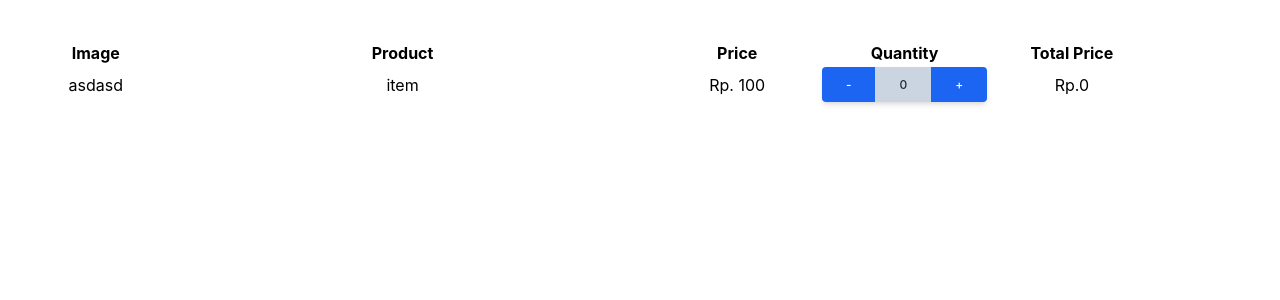
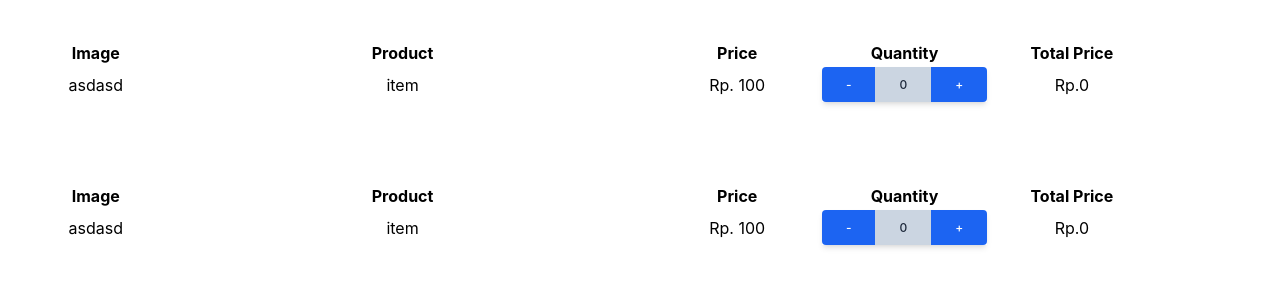
Before and after one commit to azrayaal/event-web, a Next.js app: page /coba in a window 1280 px wide. Shown: the top 300 px of the page. Built offline with nearby package versions, Linux system fonts and the light colour scheme.

Commit message:
update Quantity

```diff
--- a/pages/coba.tsx
+++ b/pages/coba.tsx
@@ -16,7 +16,12 @@ export default function CobaIncrement() {
     }
   };
 
+  const total = () => {
+    price * count;
+  };
+
   return (
+    <>
       <div className="px-10 py-10">
         <table className="table table-bordered ">
           <thead>
@@ -66,35 +71,55 @@ export default function CobaIncrement() {
           </tbody>
         </table>
       </div>
+      <div className="px-10 py-10">
+        <table className="table table-bordered ">
+          <thead>
+            <tr>
+              <th>Image</th>
+              <th>Product</th>
+              <th className="text-center">Price</th>
+              <th className="text-center">Quantity</th>
+              <th className="text-center">Total Price</th>
+            </tr>
+          </thead>
+          <tbody>
+            <tr key="">
+              <td className="text-center" width="10%">
+                asdasd
+              </td>
+              <td className="text-center">item</td>
+              <td width="15%" className="text-center">
+                Rp. {price}
+              </td>
+              <td width="15%">
+                <div className="flex items-center justify-center">
+                  <div className="inline-flex shadow-md hover:shadow-lg focus:shadow-lg" role="group">
+                    <button
+                      onClick={CounterDecrement}
+                      type="button"
+                      className="rounded-l inline-block px-6 py-2.5 bg-blue-600 text-white font-medium text-xs leading-tight uppercase hover:bg-blue-700 focus:bg-blue-700 focus:outline-none focus:ring-0 active:bg-blue-800 transition duration-150 ease-in-out"
+                    >
+                      -
+                    </button>
+                    <div className=" inline-block px-6 py-2.5 bg-slate-300 text-slate-800 font-medium text-xs leading-tight uppercase "> {count} </div>
+                    <button
+                      onClick={CounterIncrement}
+                      type="button"
+                      className=" rounded-r inline-block px-6 py-2.5 bg-blue-600 text-white font-medium text-xs leading-tight uppercase hover:bg-blue-700 focus:bg-blue-700 focus:outline-none focus:ring-0 active:bg-blue-800 transition duration-150 ease-in-out"
+                    >
+                      +
+                    </button>
+                  </div>
+                </div>
+              </td>
+              <td width="15%" className="text-center">
+                Rp.
+                {price * count}
+              </td>
+            </tr>
+          </tbody>
+        </table>
+      </div>
+    </>
   );
 }
-
-// import { useState } from 'react';
-// const Count = () => {
-//   const [price, setPrice] = useState(0);
-
-//   const CounterIncrement = () => {
-//     setPrice(price + 1);
-//   };
-//   const CounterDecrement = () => {
-//     if (price > 0) {
-//       setPrice(price - 1);
-//     } else {
-//       null;
-//     }
-//   };
-//   //   const ResetCounter = () => {
-//   //     setPrice(0);
-//   //   };
-
-//   return (
-//     <div>
-//       <p>Count Value: {price}</p>
-//       <button onClick={CounterIncrement}>Counter Increment</button>
-//       <button onClick={CounterDecrement}>Counter Decrement</button>
-//       {/* <button onClick={ResetCounter}>Reset</button> */}
-//     </div>
-//   );
-// };
-
-// export default Count;
--- a/pages/event/[id].tsx
+++ b/pages/event/[id].tsx
@@ -3,6 +3,7 @@ import Link from 'next/link';
 import { useRouter } from 'next/router';
 import { useCallback, useEffect, useState } from 'react';
 import CategoryCards from '../../components/cards/card-category';
+import PriceItem from '../../components/cards/card-category/priceItem';
 import Footers from '../../components/footer';
 import Navbars from '../../components/header';
 import { CategoryTypes, TalentTypes } from '../../services/data-types';
@@ -12,28 +13,19 @@ import '../../styles/Event.module.css';
 export default function EventDetails() {
   const [clicked, setClicked] = useState('');
   const [clicked2, setClicked2] = useState('');
+  const { query, isReady } = useRouter();
+  const [categoryItem, setCategoryItem] = useState([]);
+  const [count, setCount] = useState(0);
+  const [talentItem, setTalentitem] = useState([]);
 
-  // const [price, setPrice] = useState(1000);
-
-  // const CounterIncrement = () => {
-  //   setCount(count + 1);
-  // };
-  // const CounterDecrement = () => {
-  //   if (count > 0) {
-  //     setCount(count - 1);
-  //   } else {
-  //     null;
-  //   }
-  // };
+  let totalCartPrice = 0;
+  const router = useRouter();
+  const IMG = process.env.NEXT_PUBLIC_IMG;
 
   const handleClick = () => {
     clicked ? setClicked('') : setClicked(' buttonbeliticketmobile w-full h-full bg-white z-30 absolute top-0 ');
     clicked2 ? setClicked2('') : setClicked2(' hidden ');
   };
-
-  const [total, setTotal] = useState(0);
-
-  const { query, isReady } = useRouter();
 
   const [dataItem, setDataItem] = useState({
     event_name: '',
@@ -43,33 +35,38 @@ export default function EventDetails() {
     banner: '',
   });
 
-  const [talentItem, setTalentitem] = useState([]);
-  const [categoryItem, setCategoryItem] = useState([]);
+  const handleChange = (item: any, d) => {
+    const ind = categoryItem.indexOf(item);
+    const arr = categoryItem;
+    arr[ind].quantity += d;
+
+    if (arr[ind].quantity === 0) arr[ind].quantity = 1;
+    setCategoryItem([...arr]);
+  };
 
   const getEventDetailAPI = useCallback(async (id: any) => {
     const data = await getDetailEvent(id);
-    console.log('data detail=>', data);
+    console.log('data detail=>', data.data);
     setDataItem(data.data);
     setTalentitem(data.data.talent);
     setCategoryItem(data.data.category);
   }, []);
 
   useEffect(() => {
-    // const getDataCount = localStorage.getItem('data-count');
-    // setTotal(getDataCount);
-    // console.log('data Count', getDataCount);
     getEventDetailAPI(query.id);
   }, [isReady]);
 
-  const router = useRouter();
-
   const onSubmit = () => {
     console.log('haha');
+    const dataTotal = {
+      totalCartPrice,
+      // categoryItem,
+    };
     localStorage.setItem('data-item', JSON.stringify(dataItem));
+    localStorage.setItem('data-total', JSON.stringify(dataTotal));
+    console.log('data total', dataTotal);
     router.push('/payment');
   };
-
-  const IMG = process.env.NEXT_PUBLIC_IMG;
 
   return (
     <div className="bodyasli bg-slate-100">
@@ -149,16 +146,56 @@ export default function EventDetails() {
                     <div className="font-bold text-xl mb-2 pb-1 ">Ticket Category</div>
                   </div>
                   <div className="px-3 py-2 bg-slate-200 divide-x-2 " />
-                  {/* {categoryItem.map((item: CategoryTypes) => {
-                    return <CategoryCards category_name={item.category_name} price={item.price} key={item._id} id={item._id} />;
-                  })} */}
-                  <CategoryCards />
+
+                  {categoryItem.map((item: CategoryTypes, idx) => {
+                    totalCartPrice += item.price * item.quantity;
+                    return (
+                      <div className="px-3 py-2 bg-slate-200 divide-x-2 " key={idx} id={item._id}>
+                        <div className=" text-xl mb-2 ">
+                          <div className=" space-y-3 border-yellow-500 border-solid border-l-4 rounded-lg">
+                            <div className="group flex items-center rounded-lg bg-white p-3 text-base font-bold text-gray-900  dark:bg-gray-600 dark:text-white ">
+                              <div className=" flex-1">
+                                <div className="ml-3 text-xs whitespace-nowrap">{item.category_name}</div>
+                                <ul className="">
+                                  <li className="inline-block ml-3">
+                                    <PriceItem price={item.price} key={item._id} />
+                                  </li>
+                                  <li className="inline-block float-right mr-3">
+                                    <div className="flex items-center justify-center">
+                                      <div className="inline-flex shadow-md hover:shadow-lg focus:shadow-lg" role="group">
+                                        <button
+                                          onClick={() => handleChange(item, -1)}
+                                          type="button"
+                                          className="rounded-l inline-block px-3 py-2.5 bg-blue-600 text-white font-medium text-xs leading-tight uppercase hover:bg-blue-700 focus:bg-blue-700 focus:outline-none focus:ring-0 active:bg-blue-800 trans ition duration-150 ease-in-out"
+                                        >
+                                          -
+                                        </button>
+                                        <div className=" inline-block px-3 py-2.5 bg-slate-300 text-slate-800 font-medium text-xs leading-tight uppercase "> {item.quantity} </div>
+                                        <button
+                                          onClick={() => handleChange(item, 1)}
+                                          type="button"
+                                          className=" rounded-r inline-block px-3 py-2.5 bg-blue-600 text-white font-medium text-xs leading-tight uppercase hover:bg-blue-700 focus:bg-blue-700 focus:outline-none focus:ring-0 active:bg-blue-800 transition duration-150 ease-in-out"
+                                        >
+                                          +
+                                        </button>
+                                      </div>
+                                    </div>
+                                  </li>
+                                </ul>
+                              </div>
+                            </div>
+                            <h1>{item.quantity * item.price}</h1>
+                          </div>
+                        </div>
+                      </div>
+                    );
+                  })}
+
                   <div className="px-3 py-2 bg-slate-200 divide-x-2 " />
                   <div className="px-3 py-4 ">
-                    <div className="font-semibold text-md ">Total:</div>
+                    <div className="font-semibold text-md ">Total: </div>
                     <div className="grid-cols-2 grid">
-                      <div className="font-bold text-xl mb-2 text-yellow-500 mt-2">RP. </div>
-                      {/* <div className="font-bold text-xl mb-2 text-yellow-500 mt-2">RP. {price * count}</div> */}
+                      <div className="font-bold text-xl mb-2 text-yellow-500 mt-2">RP. {totalCartPrice}</div>
                       <div className="font-bold text-xl mb-2 text-yellow-500 ml-auto">
                         <button className="bg-slate-500 hover:bg-slate-700 font-semibold text-white py-1 px-2 border  hover:border-transparent rounded" onClick={onSubmit}>
                           Chekout
--- a/pages/payment/index.tsx
+++ b/pages/payment/index.tsx
@@ -14,6 +14,9 @@ export default function Payment() {
     location: '',
     time: '',
     date: '',
+  });
+  const [totalItem, setTotalItem] = useState({
+    totalCartPrice: 0,
   });
   const [user, setUser] = useState({
     name: '',
@@ -39,10 +42,13 @@ export default function Payment() {
       setUser(userFromPayload);
 
       const dataFromLocal = localStorage.getItem('data-item');
+      const totalFromLocal = localStorage.getItem('data-total');
       const dataItemLocals = JSON.parse(dataFromLocal!);
+      const totalItemLocals = JSON.parse(totalFromLocal!);
       bannerImg.banner = `${IMG}/${dataItemLocals.banner}`;
       setDataItem(dataItemLocals);
       setBannerImg(bannerImg);
+      setTotalItem(totalItemLocals);
       console.log('data dataItem=>', dataItemLocals);
     }
   }, []);
@@ -60,7 +66,7 @@ export default function Payment() {
         <div className="flex flex-col justify-start items-start w-full space-y-4 md:space-y-6 xl:space-y-8">
           <CouponSummary banner={bannerImg.banner} event_name={dataItem.event_name} location={dataItem.location} time={dataItem.time} date={dataItem.date} />
           <div className="flex justify-center md:flex-row flex-col items-stretch w-full space-y-4 md:space-y-0 md:space-x-6 xl:space-x-8">
-            <TotalSummary />
+            <TotalSummary totalCartPrice={totalItem.totalCartPrice} />
 
             <PaymentSummary />
           </div>
```
Also changed, not shown: components/cards/card-category/index.tsx (+25 -48 lines), components/paymentSummary/totalSummary.tsx (+9 -13 lines), services/data-types/index.ts (+8 -0 lines). Lines whose indentation alone changed are shown as unchanged.
